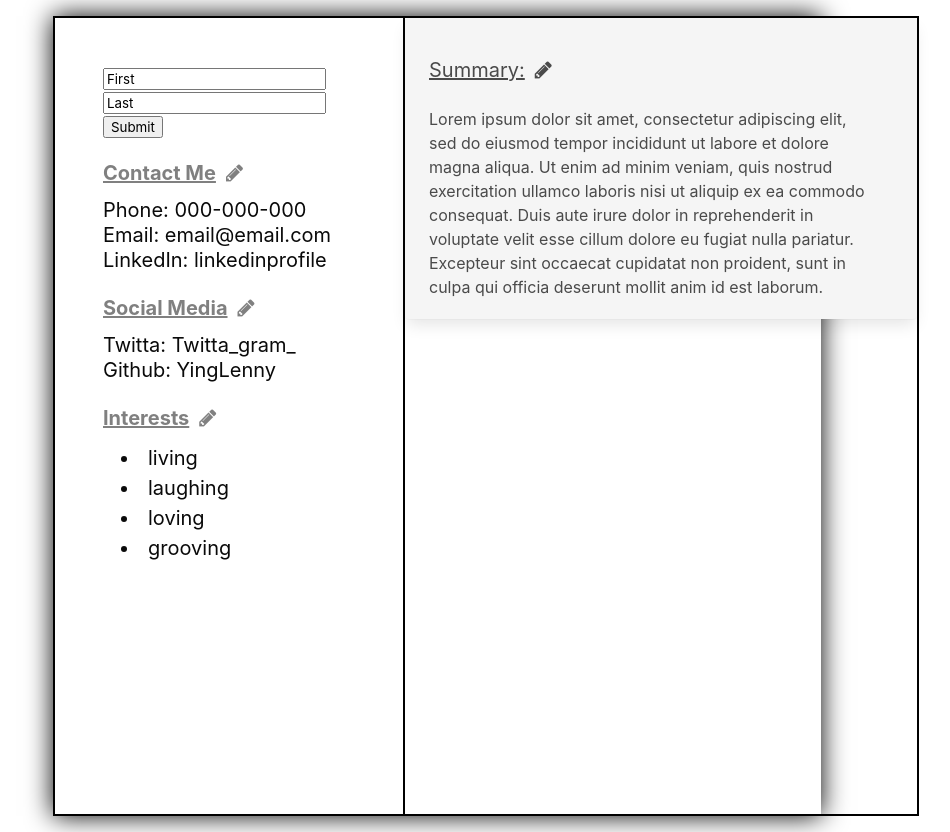
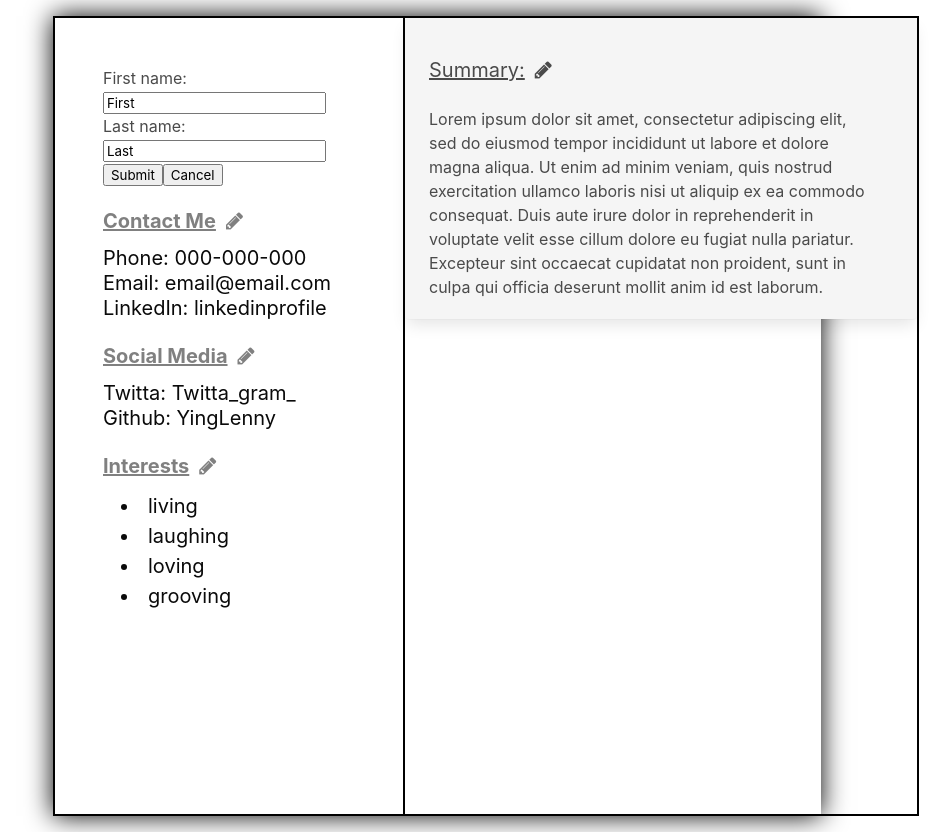
Before and after one commit to ying-lenny/odin-cv-project, a React (Create React App) app: page / in a window 1280 px wide. Both pictures are taken after a click on the icon 463 px from the left and 89 px from the top of the page. Shown: the whole page, without its empty margins (203-1153 px from the left). Built offline with nearby package versions, Linux system fonts and the light colour scheme.

Commit message:
Made options for each section consistent

```diff
--- a/src/components/Contact.js
+++ b/src/components/Contact.js
@@ -10,14 +10,6 @@ class Contact extends Component {
         let { phone, email, linkedIn } = this.props.data;
         return (
             <div className="container has-text-black">
-                <div className="is-size-5 has-text-weight-bold per-heading">
-                    Contact Me
-                    <i
-                        className="fa fa-pencil per-edit"
-                        aria-hidden="true"
-                        onClick={this.props.done}
-                    ></i>
-                </div>
                 {phone === '' || (
                     <div className="container">
                         <span className="subtitle has-text-black">Phone: </span>
--- a/src/components/ContactInput.js
+++ b/src/components/ContactInput.js
@@ -21,11 +21,7 @@ class ContactInput extends Component {
     render() {
         return (
             <form onSubmit={this.changeContact}>
-                <div className="is-size-5 has-text-weight-bold per-heading">
-                    Contact Me
-                </div>
-                <label>Phone:</label>
-                <br />
+                <label>Phone: </label>
                 <input
                     type="text"
                     placeholder="Phone"
@@ -34,8 +30,7 @@ class ContactInput extends Component {
                     onChange={this.handleChange}
                 ></input>
                 <br />
-                <label>email:</label>
-                <br />
+                <label>Email: </label>
                 <input
                     type="text"
                     placeholder="email"
@@ -44,8 +39,7 @@ class ContactInput extends Component {
                     onChange={this.handleChange}
                 ></input>
                 <br />
-                <label>Linkedin profile:</label>
-                <br />
+                <label>Linkedin profile: </label>
                 <input
                     type="text"
                     placeholder="Linkedin"
--- a/src/components/InterestInput.js
+++ b/src/components/InterestInput.js
@@ -25,8 +25,7 @@ class InterestInput extends Component {
     render() {
         return (
             <form onSubmit={this.addHobby}>
-                <label>Interest:</label>
-                <br/>
+                <label>Interest: </label>
                 <input
                     type="text"
                     placeholder="Cooking"
@@ -36,6 +35,7 @@ class InterestInput extends Component {
                 ></input>
                 <br/>
                 <button>Add</button>
+                <button onClick={this.props.done}>Cancel</button>
             </form>
         );
     }
--- a/src/components/NameInput.js
+++ b/src/components/NameInput.js
@@ -27,6 +27,7 @@ class NameInput extends Component {
     render() {
         return (
             <form onSubmit={this.changeName}>
+                <label>First name: </label>
                 <input
                     type="text"
                     placeholder="First Name"
@@ -34,6 +35,8 @@ class NameInput extends Component {
                     value={this.state.firstName}
                     onChange={this.handleChange}
                 ></input>
+                <br/>
+                <label>Last name: </label>
                 <input
                     type="text"
                     placeholder="Last Name"
@@ -43,6 +46,7 @@ class NameInput extends Component {
                 ></input>
                 <br />
                 <button>Submit</button>
+                <button onClick={this.props.done}>Cancel</button>
             </form>
         );
     }
--- a/src/components/Personal.js
+++ b/src/components/Personal.js
@@ -62,6 +62,14 @@ class Personal extends React.Component {
                         )}
                     </div>
                     {/* Section for Contact Info */}
+                    <div className="is-size-5 has-text-weight-bold per-heading">
+                        Contact Me
+                        <i
+                            className="fa fa-pencil per-edit"
+                            aria-hidden="true"
+                            onClick={this.editContact}
+                        ></i>
+                    </div>
                     {this.state.contactEdit ? (
                             <ContactInput done={this.editContact} />
                     ) : (
--- a/src/components/SocialInput.js
+++ b/src/components/SocialInput.js
@@ -37,8 +37,7 @@ class SocialInput extends Component {
     render() {
         return (
             <form onSubmit={this.handleForm}>
-                <label>Website:</label>
-                <br/>
+                <label>Website: </label>
                 <input
                     type="text"
                     placeholder="Think of a damn site boy"
@@ -47,8 +46,7 @@ class SocialInput extends Component {
                     onChange={this.handleChange}
                 ></input>
                 <br/>
-                <label>Username:</label>
-                <br/>
+                <label>Username: </label>
                 <input
                     type="text"
                     placeholder="Think of a damn username boy"
@@ -58,6 +56,7 @@ class SocialInput extends Component {
                 ></input>
                 <br/>
                 <button>Submit</button>
+                <button onClick={this.props.done}>Cancel</button>
             </form>
         );
     }
```
